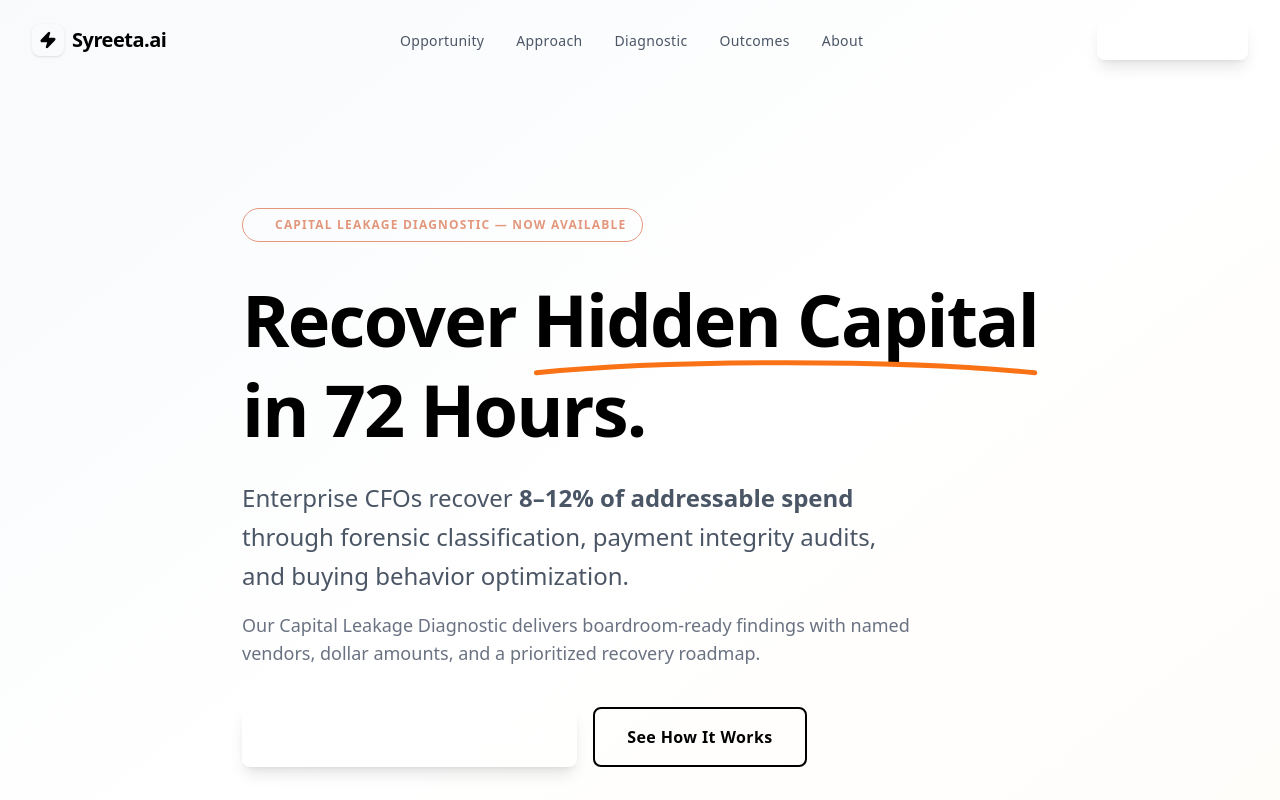
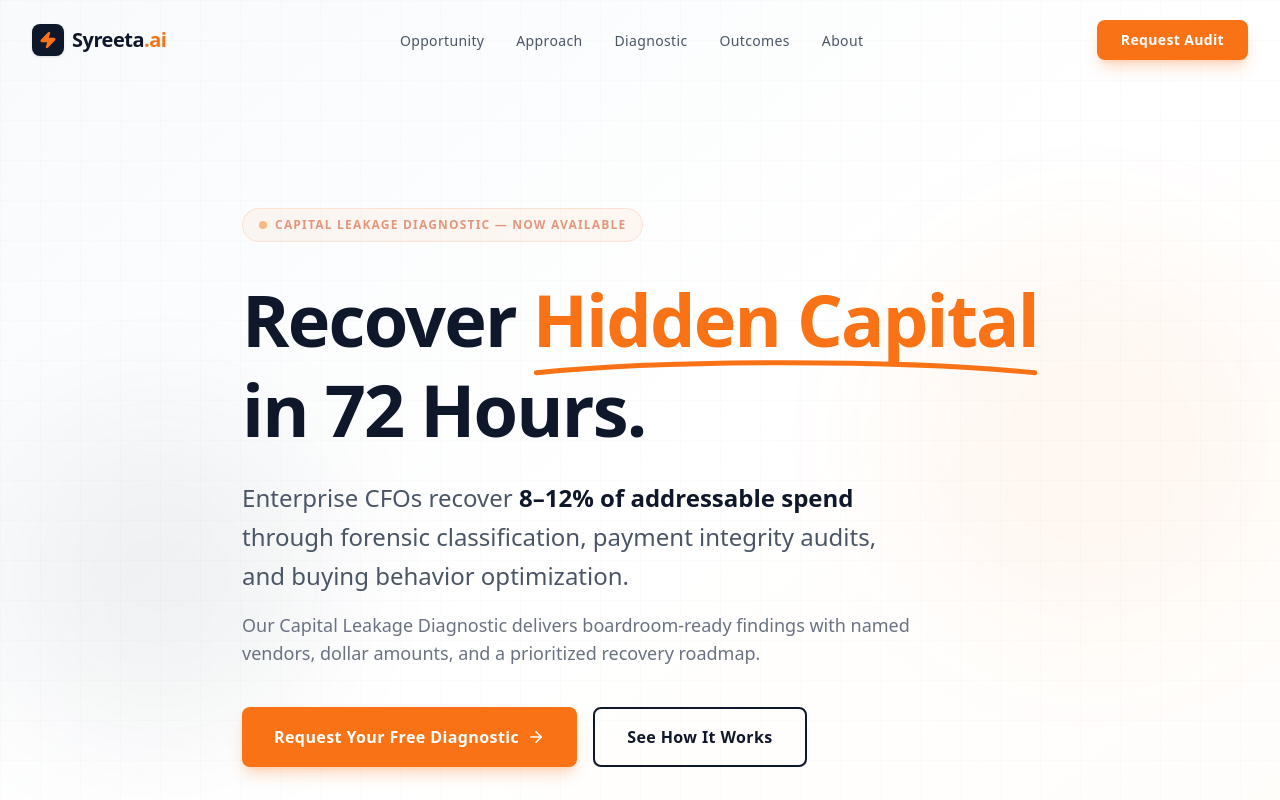
Before and after one commit to SyreetaAI/syreeta-ai, a Next.js app: page / in a window 1280 px wide. Shown: the top 800 px of the page. Built offline with nearby package versions, Linux system fonts and the light colour scheme.

Commit message:
Add custom theme colors and grid background styles

```diff
--- a/app/globals.css
+++ b/app/globals.css
@@ -1 +1,30 @@
-@import "tailwindcss"
+@import "tailwindcss";
+
+@theme inline {
+  --color-navy: #0f172a;
+  --color-orange: #f97316;
+  --color-orange-50: #fff7ed;
+  --color-orange-100: #ffedd5;
+  --color-orange-200: #fed7aa;
+  --color-orange-300: #fdba74;
+  --color-orange-400: #fb923c;
+  --color-orange-500: #f97316;
+  --color-orange-600: #ea580c;
+}
+
+/* Grid background pattern for hero */
+.grid-bg {
+  background-image:
+    linear-gradient(rgba(15, 23, 42, 0.03) 1px, transparent 1px),
+    linear-gradient(90deg, rgba(15, 23, 42, 0.03) 1px, transparent 1px);
+  background-size: 40px 40px;
+}
+
+html {
+  scroll-behavior: smooth;
+}
+
+body {
+  background: white;
+  color: #0f172a;
+}
```
